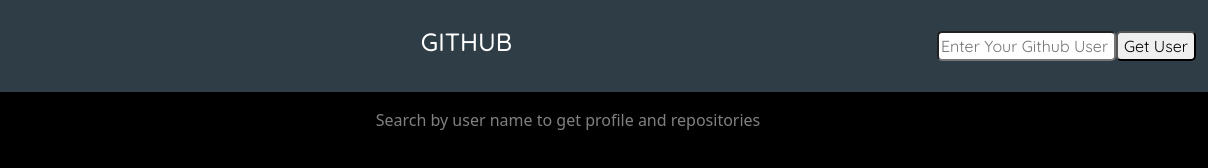
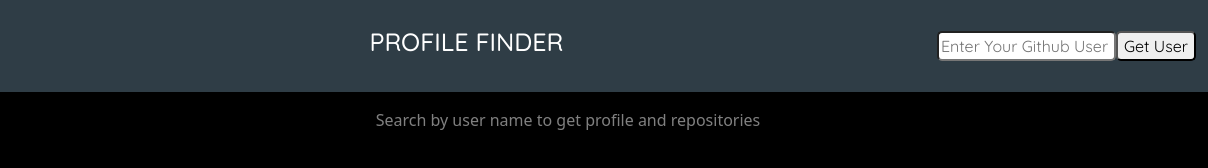
Before and after one commit to Subhashinibalu/GITHUB-PROFILE, a plain HTML site: page index.html in a window 1280 px wide. Shown: the full height of the page, 72-1280 px from the left. Drawn offline with nearby package versions, Linux system fonts and the light colour scheme.

Commit message:
NAME UPDATED

```diff
--- a/index.html
+++ b/index.html
@@ -35,7 +35,7 @@
         <nav class="navbar py-3">
           <div class="container-fluid">
             <i class="bi bi-github text-start ms-3"></i>
-            <h1 class="git ms-auto me-auto">GITHUB</h1>
+            <h1 class="git ms-auto me-auto">PROFILE FINDER</h1>
             <input
             type="text"
             name="username"
```
